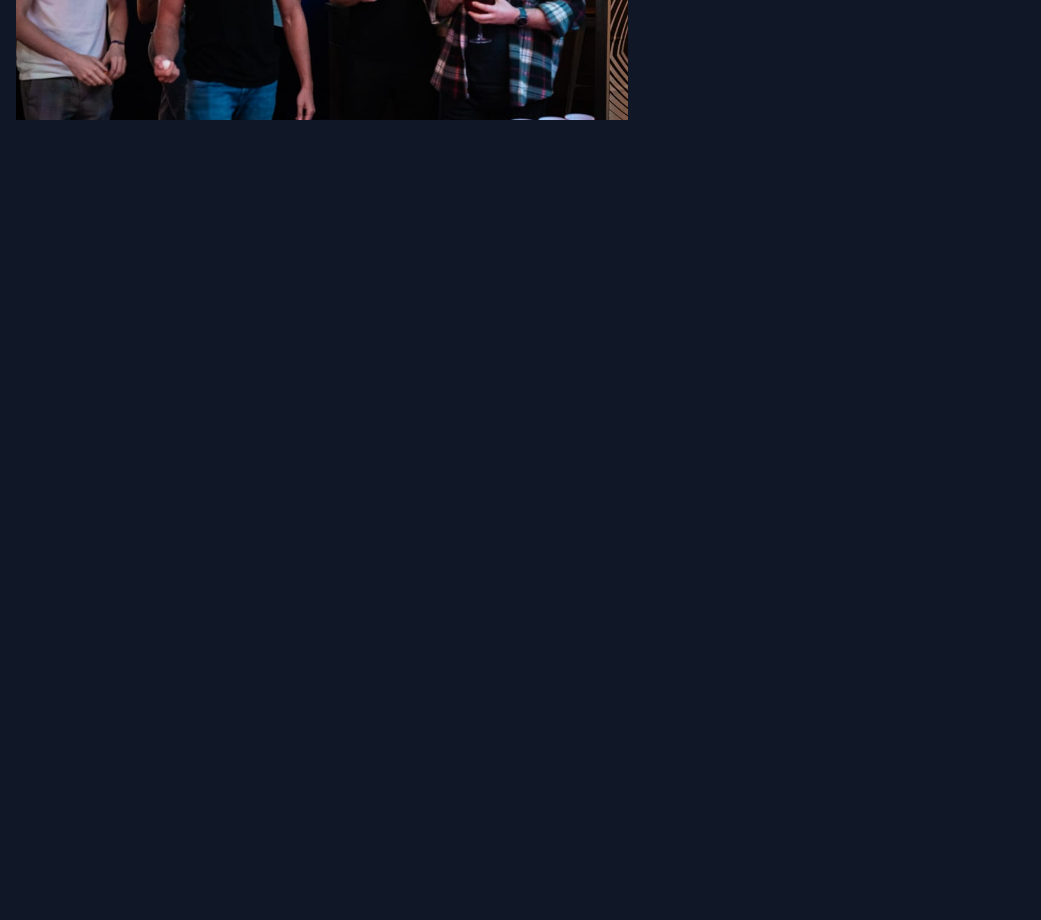
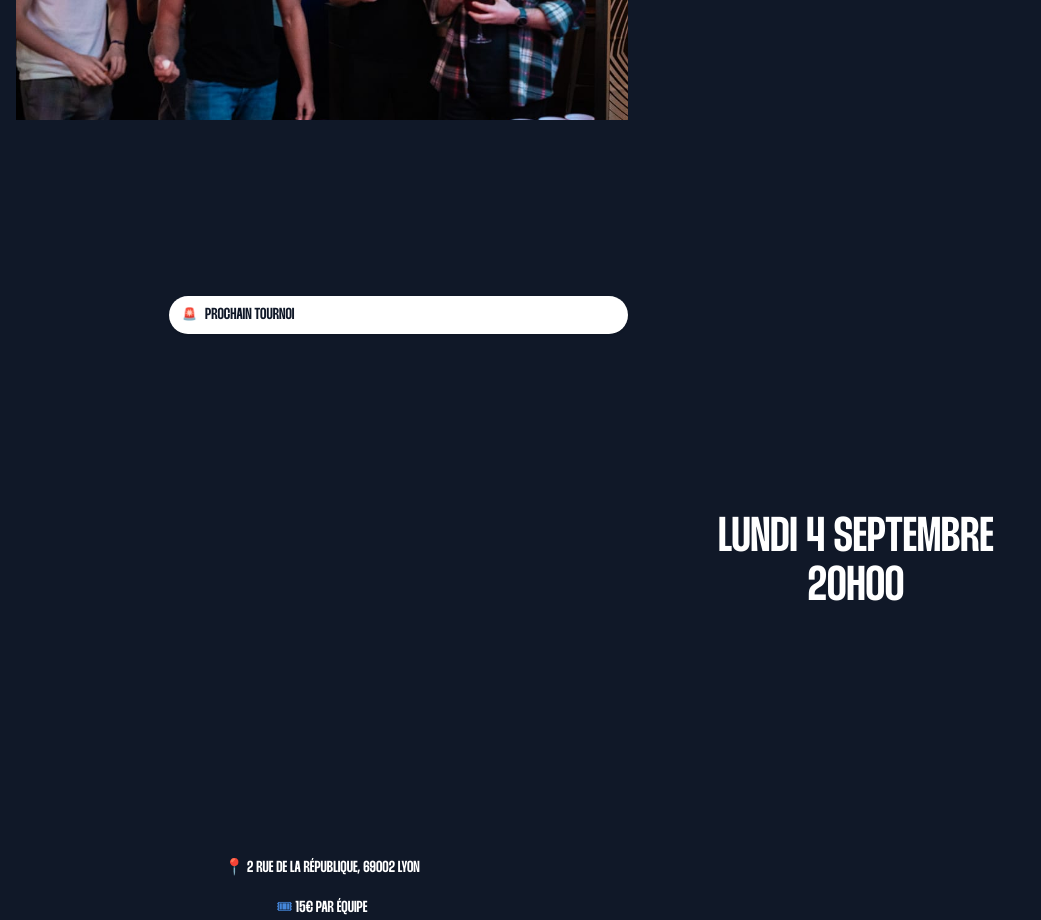
Before and after one commit to RaEace/airballcup, a React (Vite) app: page / in a window 1280 px wide. Shown: the part 3120-4040 px from the top of the page, without its empty margins (0-1041 px from the left). Before the commit the page ends 3240 px from the top, so only its background shows below. Built offline with nearby package versions, Linux system fonts and the light colour scheme; a web font is replaced by a local one.

Commit message:
feat: initialize tournament info page

```diff
--- a/src/pages/App.tsx
+++ b/src/pages/App.tsx
@@ -3,6 +3,7 @@ import Cost from "./sections/cost.tsx";
 import Rules from "@/pages/sections/rules.tsx";
 import CallToAction from "@/pages/sections/cta.tsx";
 import Gallery from "./sections/gallery.tsx";
+import TournamentInfo from "./sections/tournament-info.tsx";
 
 const App = () => {
   return (
@@ -11,6 +12,7 @@ const App = () => {
       <Cost />
       <Rules />
       <Gallery />
+      <TournamentInfo />
     </main>
   );
 };
--- /dev/null
+++ b/src/pages/sections/tournament-info.tsx
@@ -0,0 +1,32 @@
+import { Badge } from "@/components/ui/badge";
+import { FunctionComponent } from "react";
+
+const TournamentInfo: FunctionComponent = () => {
+  return (
+    <article
+      id="rules"
+      className="smooth md:grid md:grid-cols-2 md:grid-rows-1 relative font-display h-screen w-screen bg-gray-900 uppercase flex flex-col items-center justify-start px-4 pt-[11rem] gap-6"
+    >
+      <Badge className={"md:self-start md:ml-[25%]"}>
+        <span className={"pr-2 text-sm self"}>🚨</span>
+        <p> Prochain Tournoi </p>
+      </Badge>
+      <h1 className="smooth text-4xl md:text-5xl tracking-normal leading-none font-display uppercase text-center w-2/3">
+        LUNDI 4 SEPTEMBRE
+        <br />
+        20H00
+      </h1>
+      <div className="flex flex-col items-center justify-evenly gap-4">
+        <p className="text-center">
+          <span className="text-secondary-500">📍</span> 2 rue de la République,
+          69002 Lyon
+        </p>
+        <p className="text-center">
+          <span className="text-secondary-500">🎟</span> 15€ par équipe
+        </p>
+      </div>
+    </article>
+  );
+};
+
+export default TournamentInfo;
```
